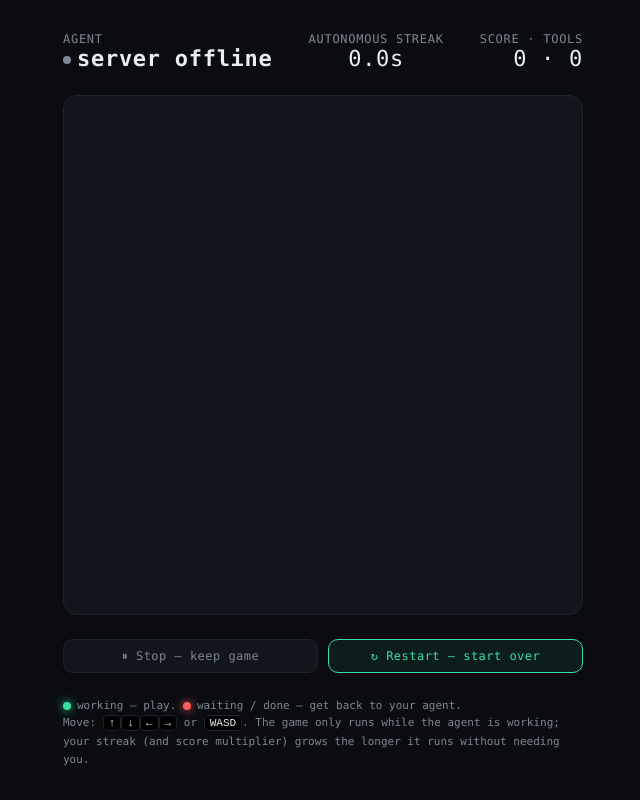
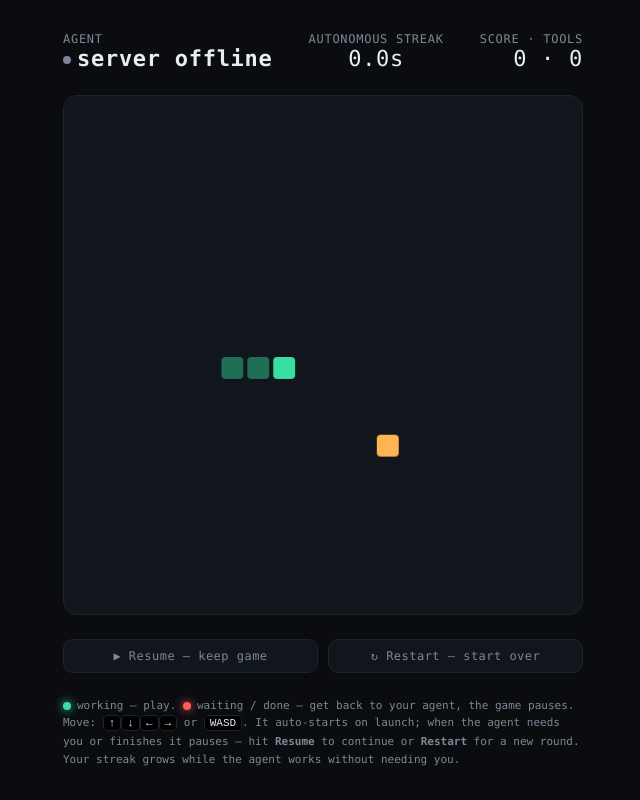
Before and after one commit to gonshi10/agent-arcade, a website: page public/index.html in a window 1280 px wide. Both pictures are taken after a click on the button "↻ Restart — start over". Shown: the whole page, without its empty margins (317-957 px from the left). Drawn offline with Linux system fonts and the light colour scheme; no server answers.

Commit message:
Refactor game controls and state management in index.html. Update button labels for clarity and enhance instructions for resuming and restarting the game. Modify logic to ensure the game pauses appropriately and only resumes through player interaction, improving user experience.

```diff
--- a/public/index.html
+++ b/public/index.html
@@ -89,13 +89,13 @@
   </div>
 
   <div class="controls" id="controls">
-    <button id="btnResume" class="ctl active" type="button">⏸ Stop — keep game</button>
+    <button id="btnResume" class="ctl" type="button">▶ Resume — keep game</button>
     <button id="btnRestart" class="ctl" type="button">↻ Restart — start over</button>
   </div>
 
   <div class="foot">
-    <div><span class="dot working"></span>working — play. <span class="dot waiting"></span>waiting / done — get back to your agent.</div>
-    <div>Move: <kbd>↑</kbd><kbd>↓</kbd><kbd>←</kbd><kbd>→</kbd> or <kbd>WASD</kbd>. The game only runs while the agent is working; your streak (and score multiplier) grows the longer it runs without needing you.</div>
+    <div><span class="dot working"></span>working — play. <span class="dot waiting"></span>waiting / done — get back to your agent, the game pauses.</div>
+    <div>Move: <kbd>↑</kbd><kbd>↓</kbd><kbd>←</kbd><kbd>→</kbd> or <kbd>WASD</kbd>. It auto-starts on launch; when the agent needs you or finishes it pauses — hit <b>Resume</b> to continue or <b>Restart</b> for a new round. Your streak grows while the agent works without needing you.</div>
   </div>
 
 <script>
@@ -179,9 +179,10 @@ addEventListener("keydown",e=>{
 
 // ---------- state machine driven by the server ----------
 let agent="idle", lastSeq=-1;
-// Player's choice for what happens when the agent resumes working after a pause:
-// false = keep playing the same game (Stop), true = start a fresh round (Restart).
-let restartOnResume=false;
+// The game runs only while `running` (and the snake is alive). It starts true so the
+// game auto-plays the moment the window opens; agent waiting/done/idle auto-pause it,
+// and only the player's Resume/Restart click starts it again.
+let running=true;
 const overlay=document.getElementById("overlay");
 
 function setOverlay(kind,title,body,pill){
@@ -202,24 +203,26 @@ function applyState(s){
   lastSeq=s.seq;
   const prev=agent; agent=s.agent;
 
+  // Agent transitions never auto-start the game; waiting/done/idle auto-PAUSE it to pull
+  // attention. Only the player's Resume/Restart click sets `running` back to true.
   if(agent==="working"){
-    st.textContent="working — play";
-    if(prev!=="working"){
-      // player chose Restart, or the last round had ended → fresh start; else resume in place
-      if(restartOnResume || !alive) reset();
-      hideOverlay();
-    }
+    st.textContent = running ? "working — play" : "working — paused";
+    if(!running) setOverlay("idle","⏸  Paused","Click Resume to keep playing, or Restart for a new game.","paused");
+    // if running, the loop keeps drawing and hides the overlay
   }else if(agent==="waiting"){
+    running=false;
     st.textContent="NEEDS YOU";
-    setOverlay("alert","⚠  Agent needs you", s.reason||"Permission or input required.","get back");
+    setOverlay("alert","⚠  Agent needs you",(s.reason||"Permission or input required.")+"  ·  Resume or Restart when you're ready.","get back");
     if(prev!=="waiting"){ alertChime(); flashTitle("🔔 AGENT NEEDS YOU"); }
   }else if(agent==="done"){
+    running=false;
     st.textContent="done";
-    setOverlay("done","✓  Agent finished","Turn complete. Streak: "+s.elapsed.toFixed(1)+"s · "+s.tools+" tools.","review");
+    setOverlay("done","✓  Agent finished","Turn complete. Streak: "+s.elapsed.toFixed(1)+"s · "+s.tools+" tools.  ·  Resume or Restart to keep playing.","review");
     if(prev!=="done"){ doneChime(); flashTitle("✓ AGENT DONE"); }
   }else{ // idle
+    running=false;
     st.textContent="idle";
-    setOverlay("idle","Waiting for the agent","Send a prompt in Claude Code to begin.","idle");
+    setOverlay("idle","Waiting for the agent","Send a prompt in Claude Code — or Resume / Restart to play now.","idle");
   }
 }
 
@@ -239,16 +242,16 @@ function tryNotify(msg){
 addEventListener("focus",clearFlash);
 addEventListener("click",()=>{ if(!actx) beep(0,0.001); if(Notification?.permission==="default") Notification.requestPermission(); });
 
-// ---------- resume-vs-restart controls ----------
+// ---------- resume / restart controls ----------
 const btnResume=document.getElementById("btnResume"), btnRestart=document.getElementById("btnRestart");
-function setMode(restart, el){
-  restartOnResume=restart;
-  btnResume.classList.toggle("active",!restart);
-  btnRestart.classList.toggle("active",restart);
-  if(el) el.blur(); // release focus so arrow/WASD keep driving the snake
+function play(restart){
+  if(restart || !alive) reset(); // Restart, or reviving a crashed game → fresh round
+  running=true;
+  hideOverlay();
+  if(actx && actx.state==="suspended") actx.resume(); // a click is a user gesture
 }
-btnResume.addEventListener("click",()=>setMode(false,btnResume));
-btnRestart.addEventListener("click",()=>setMode(true,btnRestart));
+btnResume.addEventListener("click",()=>{ play(false); btnResume.blur(); });
+btnRestart.addEventListener("click",()=>{ play(true); btnRestart.blur(); });
 
 // ---------- loops ----------
 async function poll(){
@@ -265,9 +268,9 @@ addEventListener("pagehide",()=>navigator.sendBeacon("/event/closed"));
 
 function loop(ts){
   requestAnimationFrame(loop);
-  if(agent!=="working"){ return; }      // game frozen unless agent is working
-  if(!alive){                            // you crashed — restart the round, agent still running
-    setOverlay("idle","💥 crashed — tap a key","Agent is still working. New round on next move.","retry");
+  if(!running){ return; }                 // paused — overlay already shown by applyState
+  if(!alive){                             // you crashed — wait for Resume/Restart
+    setOverlay("alert","💥 Crashed","Click Resume or Restart to play again.","retry");
     return;
   }
   hideOverlay();
```
